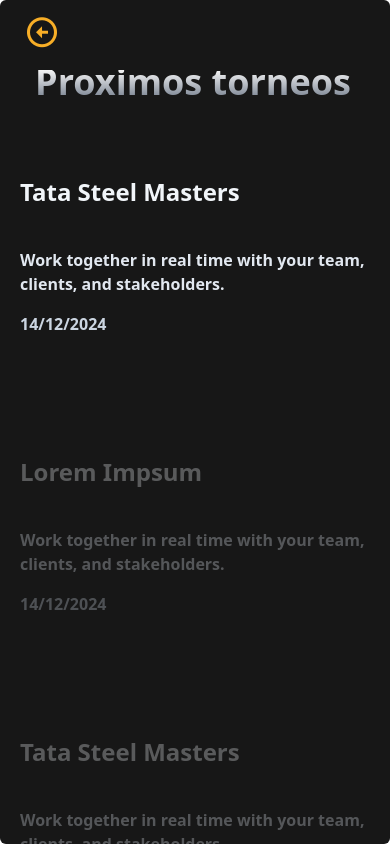
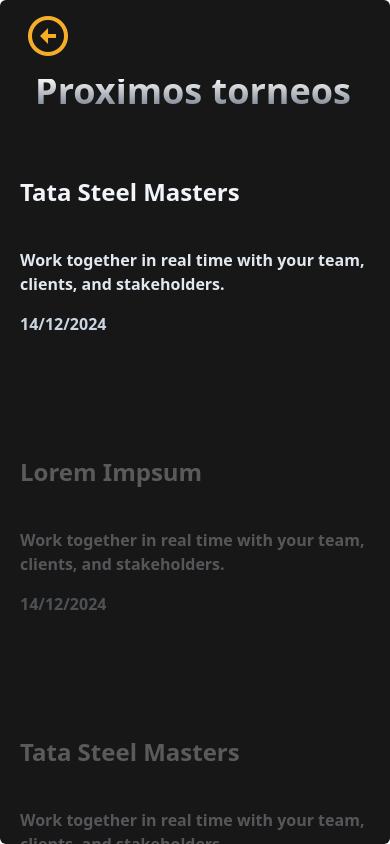
Before and after one commit to Najdorf12/faustino-oro-app, a React (Vite) app: page /tournaments in a window 390 px wide. Built offline with nearby package versions, Linux system fonts and the light colour scheme.

Commit message:
fix-tournaments

```diff
--- a/src/components/Navbar.jsx
+++ b/src/components/Navbar.jsx
@@ -29,7 +29,9 @@
             <div className="w-8 h-1 bg-white"></div>
 
             {/* menu */}
-            <ul className="bg-[#252525] w-screen pb-10 absolute -top-full group-focus:top-0 right-0 duration-150 flex flex-col space-y-3 justify-end z-50">
+            <ul className="bg-[#252525] w-screen pb-10 absolute -top-full group-focus:top-0 right-0 duration-300 flex flex-col space-y-3 justify-end"
+            style={{zIndex:"3000"}}
+            >
               <button className="px-12 py-10 relative ml-auto">
                 <div className="w-6 h-1 rotate-45 absolute bg-white"></div>
                 <div className="w-6 h-1 -rotate-45 absolute bg-white"></div>
--- a/src/components/ui/StickyScroll.jsx
+++ b/src/components/ui/StickyScroll.jsx
@@ -48,7 +48,7 @@
       >
         <section className="absolute w-full inset-2 py-4">
           <Link to={"/"}>
-          <i className="-mt-3 bx bx-left-arrow-circle text-[#f7ae27] font-light text-4xl pl-4 hover:cursor-pointer hover:scale-110 hover:text-slate-600 duration-500 md:text-6xl md:pl-12 md:mt-2"></i>
+          <i className="-mt-3 bx bx-left-arrow-circle text-[#f7ae27] font-light text-5xl pl-4 hover:cursor-pointer hover:scale-110 hover:text-slate-600 duration-500 md:text-6xl md:pl-12 md:mt-2"></i>
           </Link>
           <h1 className="px-1 pb-4 mt-4 mr-5 bg-clip-text text-transparent bg-gradient-to-b from-neutral-100 to-slate-600 font-semibold text-4xl self-center leading-6 text-center md:text-6xl lg:mt-8 lg:mb-4">
             Proximos torneos
--- a/src/pages/Contact.jsx
+++ b/src/pages/Contact.jsx
@@ -4,7 +4,7 @@
   return (
     <>
     <Navbar></Navbar>
-    <h4 className="bg-[#212121] font-releway w-full text-center text-3xl font-semibold pt-10 pb-6 text-[#717171] lg:text-4xl lg:text-start lg:pl-20">Let's talk</h4>
+    <h4 className="bg-[#212121] font-releway w-full text-start pl-10 text-3xl font-semibold pt-10 pb-6 text-[#717171] lg:text-4xl lg:text-start lg:pl-20">Let's talk</h4>
     <section id="box-black-contact" className="w-full flex flex-col bg-[#212121] justify-center items-center lg:w-3/5">
       <div className="form-container px-1 lg:flex lg:justify-start lg:h-4/5 lg:-mt-14">
         <form className="form">
```
